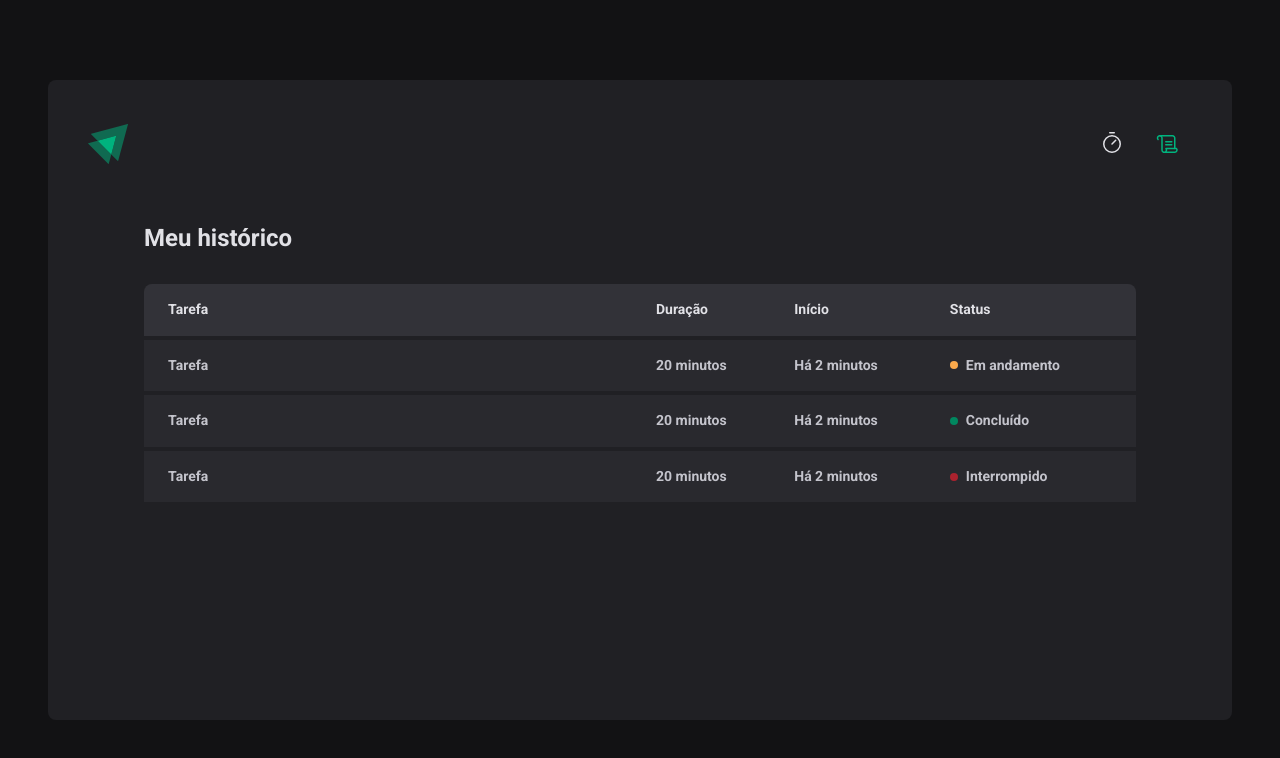
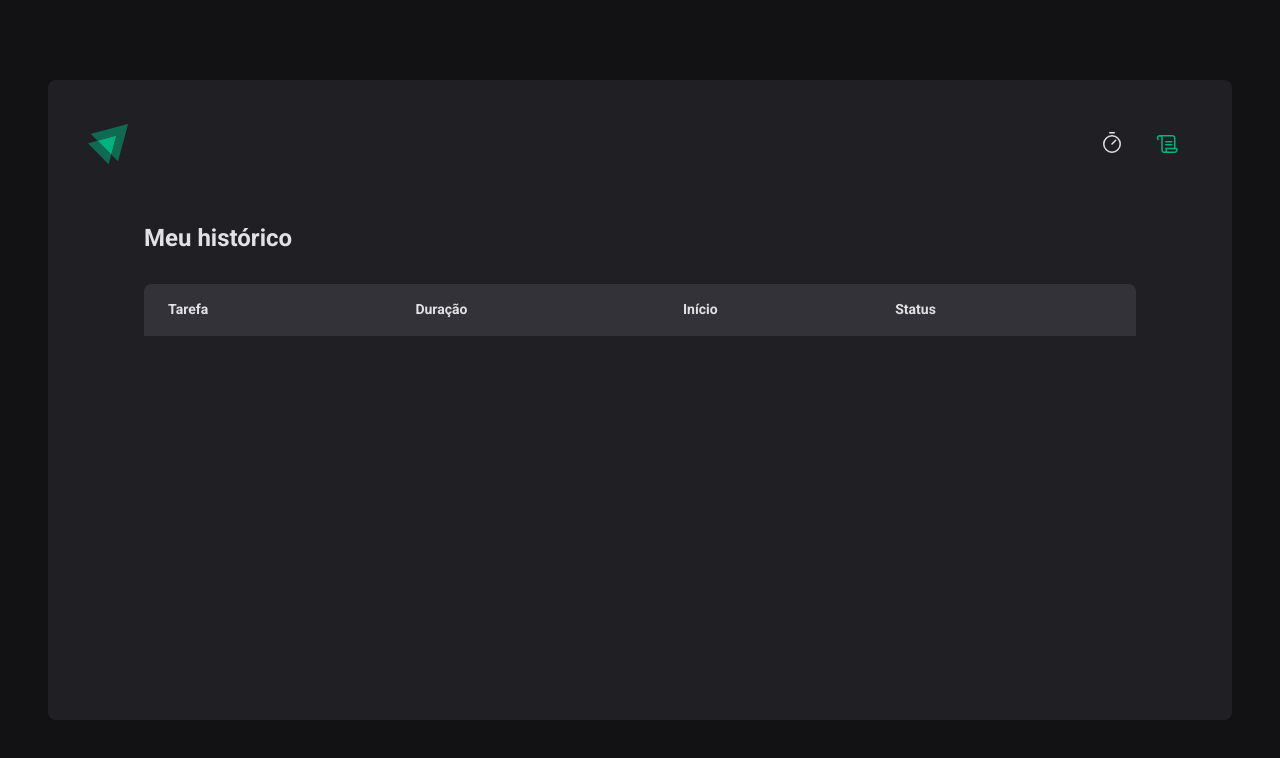
Before and after one commit to YagoB16/ignite-timer, a React (Vite) app: page /history in a window 1280 px wide. Shown: the top 758 px of the page. Built offline with nearby package versions, Linux system fonts and the light colour scheme.

Commit message:
Update: criação de context para aplicação toda; Implementação de historico de timers

```diff
--- a/src/App.tsx
+++ b/src/App.tsx
@@ -4,12 +4,15 @@
 
 import { defaultTheme } from './styles/themes/default';
 import { GlobalStyle } from './styles/global';
+import { CyclesContextProvider } from './context/CyclesContext';
 
 export function App() {
     return (
         <ThemeProvider theme={defaultTheme}>
             <BrowserRouter>
-                <Router />
+                <CyclesContextProvider>
+                    <Router />
+                </CyclesContextProvider>
             </BrowserRouter>
             <GlobalStyle />
         </ThemeProvider>
--- /dev/null
+++ b/src/context/CyclesContext.tsx
@@ -0,0 +1,99 @@
+import { createContext, ReactNode, useState } from "react";
+
+interface CreateCycleData {
+    task: string;
+    minutesAmount: number;
+}
+
+interface Cycle {
+    id: string;
+    task: string;
+    minutesAmount: number;
+    startDate: Date;
+    interruptedDate?: Date;
+    finishedDate?: Date;
+}
+
+interface CyclesContextType {
+    cycles: Cycle[];
+    activeCycle: Cycle | undefined;
+    activeCycleId: string | null;
+    amountSecondsPassed: number;
+    markCurrentCycleAsFinished: () => void;
+    setSecondsPassed: (seconds: number) => void;
+    createNewCycle: (data: CreateCycleData) => void;
+    interruptCurrentCycle: () => void;
+}
+
+export const CyclesContext = createContext({} as CyclesContextType);
+
+interface CyclesContextProviderProps {
+    children: ReactNode;
+}
+
+export function CyclesContextProvider({ children }: CyclesContextProviderProps) {
+    const [cycles, setCycles] = useState<Cycle[]>([]);
+    const [activeCycleId, setActiveCycleId] = useState<string | null>(null);
+    const [amountSecondsPassed, setAmountSecondsPassed] = useState(0);
+
+    const activeCycle = cycles.find((cycle) => cycle.id === activeCycleId);
+
+    function setSecondsPassed(seconds: number) {
+        setAmountSecondsPassed(seconds);
+    }
+
+    function markCurrentCycleAsFinished() {
+        setCycles(state =>
+            state.map((cycle) => {
+                if (cycle.id === activeCycleId) {
+                    return { ...cycle, finishedDate: new Date() };
+                } else {
+                    return cycle;
+                }
+            })
+        )
+    }
+
+    function createNewCycle(data: CreateCycleData) {
+        const newCycle: Cycle = {
+            id: String(new Date().getTime()),
+            task: data.task,
+            minutesAmount: data.minutesAmount,
+            startDate: new Date(),
+        }
+        setCycles((state) => [...state, newCycle]);
+        setActiveCycleId(newCycle.id);
+        setAmountSecondsPassed(0);
+    }
+
+    function interruptCurrentCycle() {
+
+        setCycles(state =>
+            state.map((cycle) => {
+                if (cycle.id === activeCycleId) {
+                    return { ...cycle, interruptedDate: new Date() };
+                    // biome-ignore lint/style/noUselessElse: <explanation>
+                } else {
+                    return cycle;
+                }
+            })
+        )
+        setActiveCycleId(null);
+    }
+
+    return (
+        <CyclesContext.Provider
+            value={{
+                cycles,
+                activeCycle,
+                activeCycleId,
+                markCurrentCycleAsFinished,
+                amountSecondsPassed,
+                setSecondsPassed,
+                createNewCycle,
+                interruptCurrentCycle
+            }}>
+            {children}
+        </CyclesContext.Provider>
+    )
+}
--- a/src/pages/History/index.tsx
+++ b/src/pages/History/index.tsx
@@ -1,6 +1,14 @@
+import { useContext } from "react";
+import { formatDistanceToNow } from 'date-fns'
 import { HistoryContainer, HistoryList, Status } from "./styles";
+import { CyclesContext } from "../../context/CyclesContext";
+import { ptBR } from "date-fns/locale";
 
 export function History() {
+    const { cycles } = useContext(CyclesContext);
+
+    console.log(cycles);
+
     return (
         <>
             <HistoryContainer>
@@ -16,30 +24,20 @@
                             </tr>
                         </thead>
                         <tbody>
-                            <tr>
-                                <td>Tarefa</td>
-                                <td>20 minutos</td>
-                                <td>Há 2 minutos</td>
-                                <td>
-                                    <Status statusColor="yellow">Em andamento</Status>
-                                </td>
-                            </tr>
-                            <tr>
-                                <td>Tarefa</td>
-                                <td>20 minutos</td>
-                                <td>Há 2 minutos</td>
-                                <td>
-                                    <Status statusColor="green">Concluído</Status>
-                                </td>
-                            </tr>
-                            <tr>
-                                <td>Tarefa</td>
-                                <td>20 minutos</td>
-                                <td>Há 2 minutos</td>
-                                <td>
-                                    <Status statusColor="red">Interrompido</Status>
-                                </td>
-                            </tr>
+                            {cycles.map(cycle => {
+                                return (
+                                    <tr key={cycle.id}>
+                                        <td>{cycle.task}</td>
+                                        <td>{cycle.minutesAmount} minutos</td>
+                                        <td>{formatDistanceToNow(cycle.startDate, { addSuffix: true, locale: ptBR })}</td>
+                                        <td>
+                                            {cycle.finishedDate && <Status statusColor="green">Concluído</Status>}
+                                            {cycle.interruptedDate && <Status statusColor="red">Interrompido</Status>}
+                                            {(!cycle.interruptedDate && !cycle.finishedDate) && <Status statusColor="yellow">Em andamento</Status>}
+                                        </td>
+                                    </tr>
+                                )
+                            })}
                         </tbody>
                     </table>
                 </HistoryList>
--- a/src/pages/Home/components/Countdown/index.tsx
+++ b/src/pages/Home/components/Countdown/index.tsx
@@ -1,7 +1,8 @@
 import { useContext, useEffect } from "react";
 import { CountdownContainer, Separator } from "./styles";
 import { differenceInSeconds } from "date-fns";
-import { CyclesContext } from "../..";
+import { CyclesContext } from "../../../../context/CyclesContext";
+
 
 export default function Countdown() {
     const { activeCycle, activeCycleId, markCurrentCycleAsFinished, amountSecondsPassed, setSecondsPassed } = useContext(CyclesContext);
--- a/src/pages/Home/components/NewCycleForm/index.tsx
+++ b/src/pages/Home/components/NewCycleForm/index.tsx
@@ -1,7 +1,8 @@
 import { FormContainer, MinutesAmountInput, TaskInput } from "./styles";
 import { useContext } from "react";
-import { CyclesContext } from "../..";
+
 import { useFormContext } from "react-hook-form";
+import { CyclesContext } from "../../../../context/CyclesContext";
 
 
 export default function NewCycleForm() {
--- a/src/pages/Home/index.tsx
+++ b/src/pages/Home/index.tsx
@@ -1,29 +1,14 @@
 import { HandPalm, Play } from "phosphor-react";
 import { HomeContainer } from "./styles";
-import { createContext, useState } from "react";
+import { useContext } from "react";
 import * as zod from 'zod';
 import { zodResolver } from "@hookform/resolvers/zod";
 import NewCycleForm from "./components/NewCycleForm";
 import Countdown from "./components/Countdown";
 import { StartCountdownButton, StopCountdownButton } from "./components/NewCycleForm/styles";
 import { FormProvider, useForm } from "react-hook-form";
+import { CyclesContext } from "../../context/CyclesContext";
 
-interface Cycle {
-    id: string;
-    task: string;
-    minutesAmount: number;
-    startDate: Date;
-    interruptedDate?: Date;
-    finishedDate?: Date;
-}
-
-interface CyclesContextType {
-    activeCycle: Cycle | undefined;
-    activeCycleId: string | null;
-    amountSecondsPassed: number;
-    markCurrentCycleAsFinished: () => void;
-    setSecondsPassed: (seconds: number) => void;
-}
 
 const newCycleFormValidationSchema = zod.object({
     task: zod.string().min(1, 'Informe a tarefa'),
@@ -35,13 +20,9 @@
 
 type NewCycleFormData = zod.infer<typeof newCycleFormValidationSchema>
 
-export const CyclesContext = createContext({} as CyclesContextType);
+export function Home() {
+    const { activeCycle, createNewCycle, interruptCurrentCycle } = useContext(CyclesContext)
 
-export function Home() {
-
-    const [cycles, setCycles] = useState<Cycle[]>([]);
-    const [activeCycleId, setActiveCycleId] = useState<string | null>(null);
-    const [amountSecondsPassed, setAmountSecondsPassed] = useState(0);
     const newCycleForm = useForm<NewCycleFormData>({
         resolver: zodResolver(newCycleFormValidationSchema),
         defaultValues: {
@@ -52,67 +33,23 @@
 
     const { handleSubmit, watch, reset } = newCycleForm;
 
-    const activeCycle = cycles.find((cycle) => cycle.id === activeCycleId);
-
-    function setSecondsPassed(seconds: number) {
-        setAmountSecondsPassed(seconds);
-    }
-
-    function markCurrentCycleAsFinished() {
-        setCycles(state =>
-            state.map((cycle) => {
-                if (cycle.id === activeCycleId) {
-                    return { ...cycle, finishedDate: new Date() };
-                } else {
-                    return cycle;
-                }
-            })
-        )
-    }
-
     function handleCreateNewCycle(data: NewCycleFormData) {
-        const newCycle: Cycle = {
-            id: String(new Date().getTime()),
-            task: data.task,
-            minutesAmount: data.minutesAmount,
-            startDate: new Date(),
-        }
-        setCycles((state) => [...state, newCycle]);
-        setActiveCycleId(newCycle.id);
-        setAmountSecondsPassed(0);
+        createNewCycle(data);
         reset();
     }
-
-    function handleStopCycle() {
-
-        setCycles(state =>
-            state.map((cycle) => {
-                if (cycle.id === activeCycleId) {
-                    return { ...cycle, interruptedDate: new Date() };
-                    // biome-ignore lint/style/noUselessElse: <explanation>
-                } else {
-                    return cycle;
-                }
-            })
-        )
-        setActiveCycleId(null);
-    }
-
     const task = watch('task');
     const isSubmitDisabled = !task;
+
 
     return (
         <HomeContainer>
             <form onSubmit={handleSubmit(handleCreateNewCycle)} action="">
-                <CyclesContext.Provider value={{ activeCycle, activeCycleId, markCurrentCycleAsFinished, amountSecondsPassed, setSecondsPassed }}>
-                    <FormProvider {...newCycleForm}>
-                        <NewCycleForm />
-                    </FormProvider>
-                    <Countdown />
-                </CyclesContext.Provider>
-
+                <FormProvider {...newCycleForm}>
+                    <NewCycleForm />
+                </FormProvider>
+                <Countdown />
                 {activeCycle ? (
-                    <StopCountdownButton onClick={handleStopCycle} type="submit" >
+                    <StopCountdownButton onClick={interruptCurrentCycle} type="submit" >
                         <HandPalm size={24} />
                         Interromper
                     </StopCountdownButton>
```
